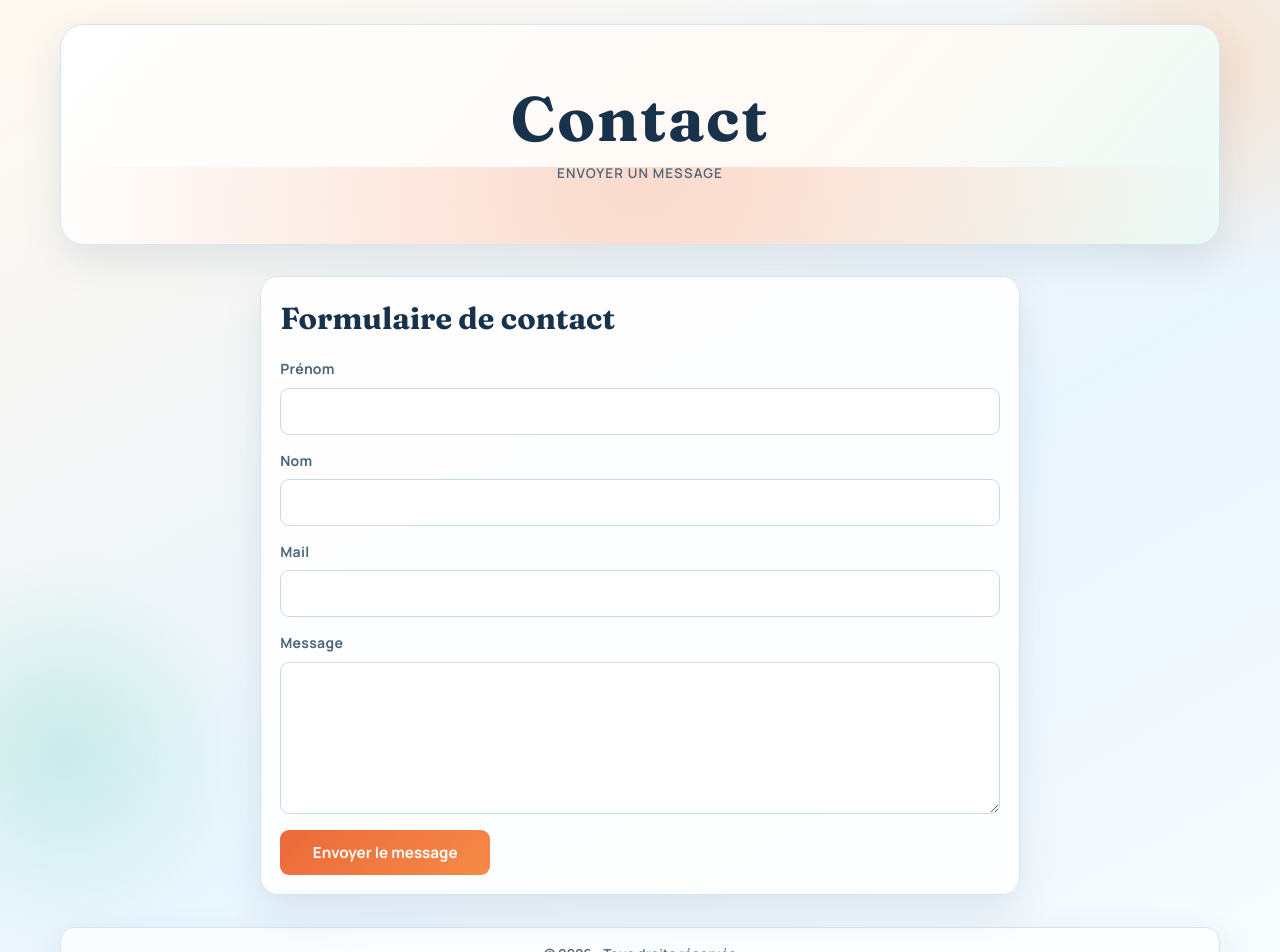
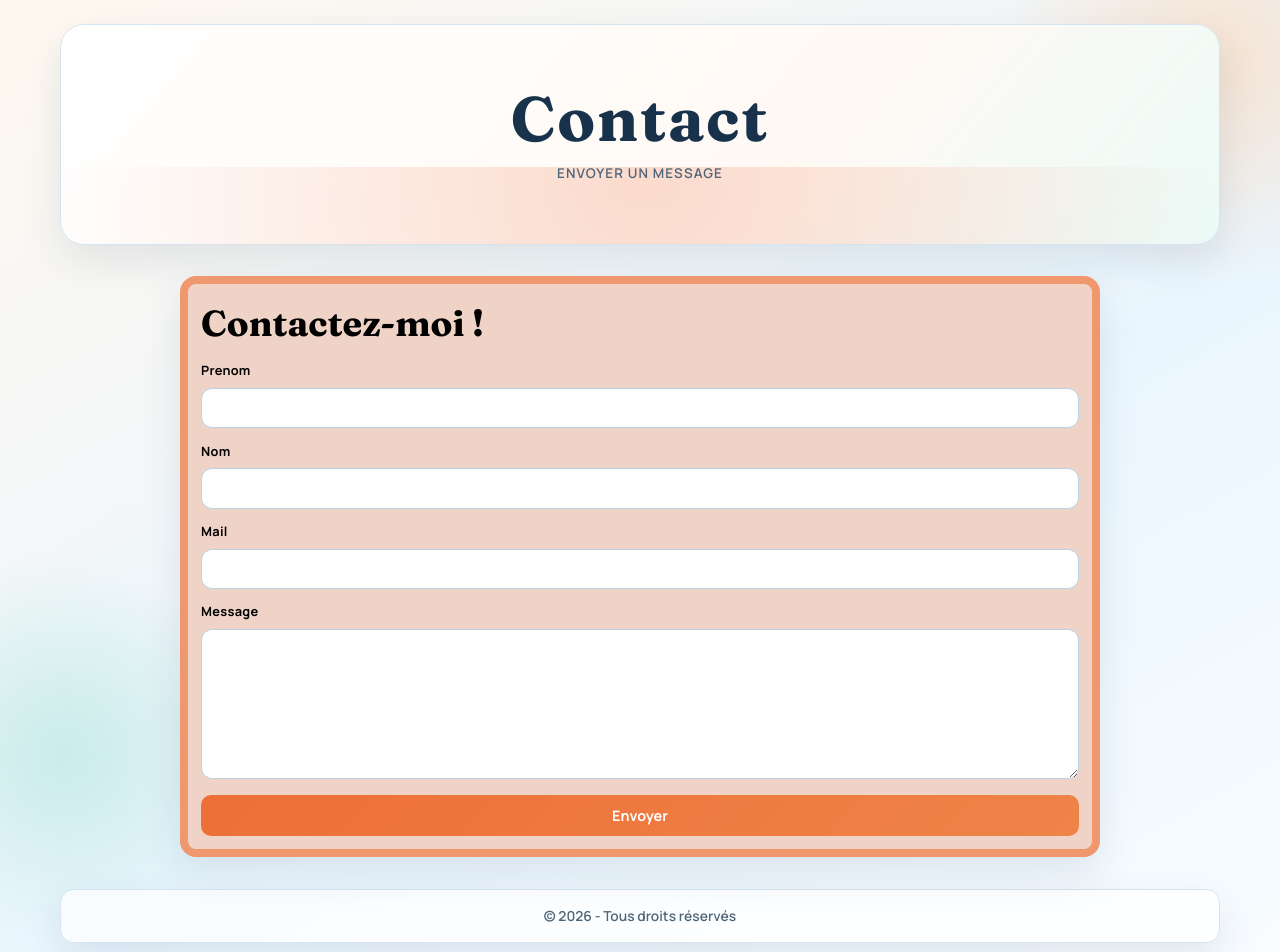
Before and after one commit to XBanditxPandaX/photo_project, a React (Vite) app in the folder frontend/: page /contact in a window 1280 px wide. Shown: the top 952 px of the page. Built offline with nearby package versions, Linux system fonts and the light colour scheme; no server answers.

Commit message:
feature : envoie de mail vers l'hote

```diff
--- a/frontend/src/App.css
+++ b/frontend/src/App.css
@@ -1026,33 +1026,56 @@ body::after {
 }
 
 .contact-panel {
-  width: min(760px, 100%);
+  width: min(920px, 100%);
   margin: 0 auto;
-  padding: 1.2rem;
-  border: 1px solid var(--border-soft);
-  border-radius: 18px;
-  background: rgba(255, 255, 255, 0.88);
+  padding: 0.82rem;
+  border: 0.55rem solid #ef986d;
+  border-radius: 16px;
+  background: #efd3c6;
   box-shadow: var(--shadow-soft);
   animation: fade-up 0.5s ease both;
 }
 
 .contact-title {
-  margin: 0 0 1.2rem;
+  margin: 0 0 0.75rem;
   font-family: 'Fraunces', Georgia, serif;
-  font-size: clamp(1.35rem, 4vw, 1.9rem);
-  color: var(--text-primary);
+  font-size: clamp(1.45rem, 3vw, 2.25rem);
+  color: #000000;
 }
 
 .contact-form {
   display: flex;
   flex-direction: column;
-  gap: 1rem;
+  gap: 0.82rem;
+}
+
+.contact-form .form-group label {
+  color: #000000;
+  font-size: 0.8rem;
+  font-weight: 700;
+}
+
+.contact-form .form-group input,
+.contact-form .form-group textarea {
+  background: #ffffff;
+  border: 1px solid #bcd1e2;
+  border-radius: 11px;
+  padding: 0.62rem 0.78rem;
+  font-size: 0.9rem;
+}
+
+.contact-form .form-group textarea {
+  min-height: 150px;
 }
 
 .contact-submit {
-  width: fit-content;
-  min-width: 210px;
-  padding: 0.76rem 1.15rem;
+  width: 100%;
+  min-width: 0;
+  margin-top: 0.2rem;
+  border-radius: 10px;
+  padding: 0.68rem 0.9rem;
+  background: linear-gradient(135deg, #ed6f38 0%, #ef8448 100%);
+  font-size: 0.9rem;
 }
 
 .contact-success {
@@ -1061,7 +1084,7 @@ body::after {
   border-radius: 9px;
   border: 1px solid #bde0d7;
   background: #eaf9f5;
-  color: #176756;
+  color: #ffffff;
   font-weight: 600;
   font-size: 0.92rem;
 }
@@ -1072,17 +1095,26 @@ body::after {
   border-radius: 9px;
   border: 1px solid #f4c0c0;
   background: #ffe8e8;
-  color: var(--danger);
+  color: #ffffff;
   font-weight: 600;
   font-size: 0.92rem;
 }
 
 @media (max-width: 768px) {
   .contact-panel {
-    padding: 1rem;
+    border-width: 0.4rem;
+    padding: 0.62rem;
+  }
+
+  .contact-title {
+    font-size: clamp(1.25rem, 7vw, 1.75rem);
+  }
+
+  .contact-form .form-group textarea {
+    min-height: 120px;
   }
 
   .contact-submit {
-    width: 100%;
+    font-size: 1.05rem;
   }
 }
--- a/frontend/src/components/ContactPage.jsx
+++ b/frontend/src/components/ContactPage.jsx
@@ -43,11 +43,11 @@ function ContactPage() {
 
       <main className="main">
         <section className="contact-panel" aria-labelledby="contact-form-title">
-          <h2 id="contact-form-title" className="contact-title">Formulaire de contact</h2>
+          <h2 id="contact-form-title" className="contact-title">Contactez-moi !</h2>
 
           <form className="contact-form" onSubmit={handleSubmit}>
             <div className="form-group">
-              <label htmlFor="firstName">Prénom</label>
+              <label htmlFor="firstName">Prenom</label>
               <input id="firstName" name="firstName" type="text" value={formData.firstName} onChange={handleChange} required />
             </div>
 
@@ -67,7 +67,7 @@ function ContactPage() {
             </div>
 
             <button type="submit" className="btn-submit contact-submit" disabled={isSubmitting}>
-              {isSubmitting ? 'Envoi en cours...' : 'Envoyer le message'}
+              {isSubmitting ? 'Envoi en cours...' : 'Envoyer'}
             </button>
           </form>
 
```
Also changed, not shown: 5 other files (tests, documents, lock files or other folders).
